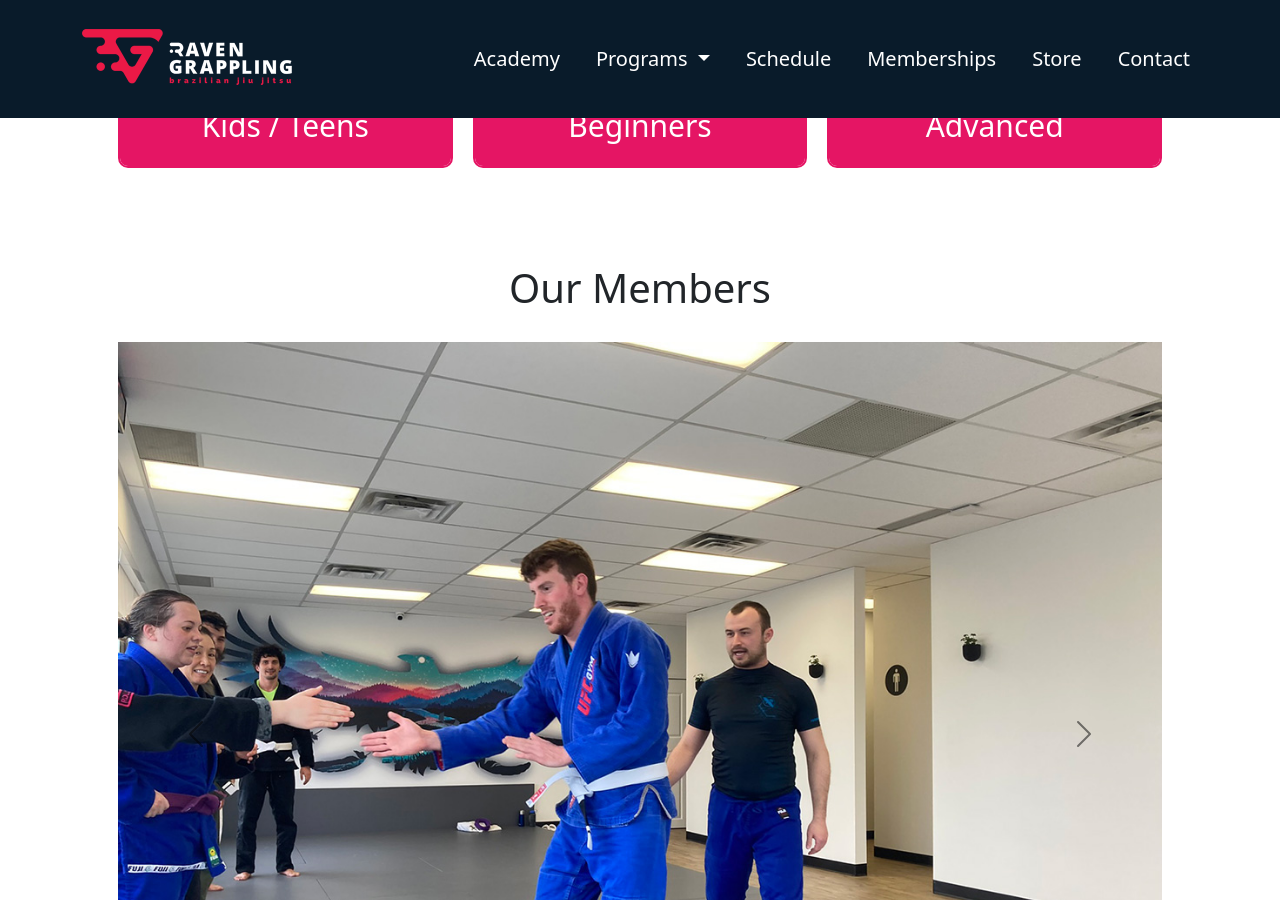
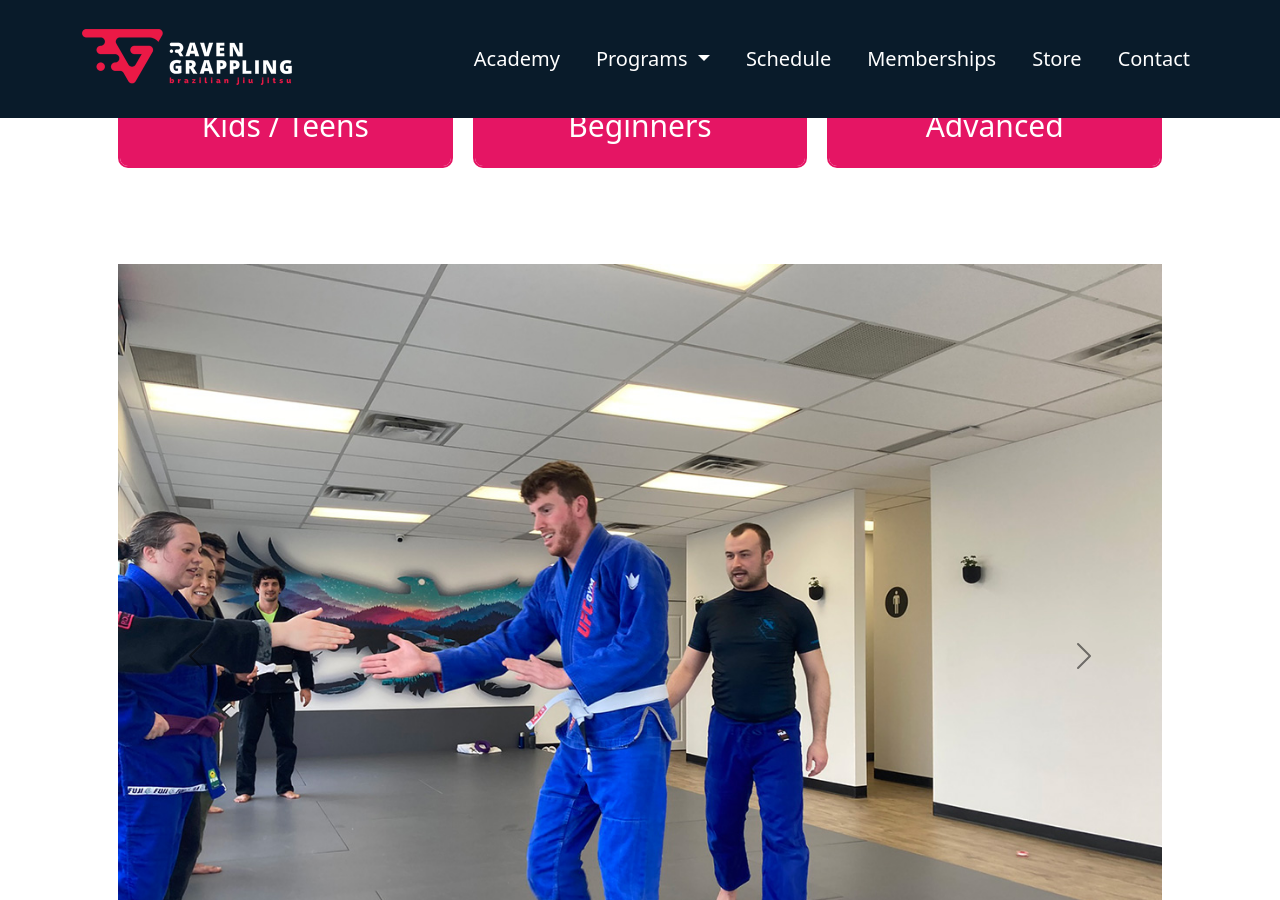
Before and after one commit to RavenGrappling/RavenGrappling.github.io, a Jekyll site: the page built from index.md, in a window 1280 px wide and 900 px high, scrolled down 1842 px. Built offline with Jekyll 4.4.1, drawn with Linux system fonts in a browser that asks for light colours.

Commit message:
Update index.md

```diff
--- a/index.md
+++ b/index.md
@@ -77,9 +77,7 @@ layout: default
 </div>
 
 <div class="container py-5 px-4 p-lg-5 ">
-  <h1 class="text-center">Our Members</h1>
-
-  {% include members.html %}
+    {% include members.html %}
 </div>
 
 <div class="container">
```
